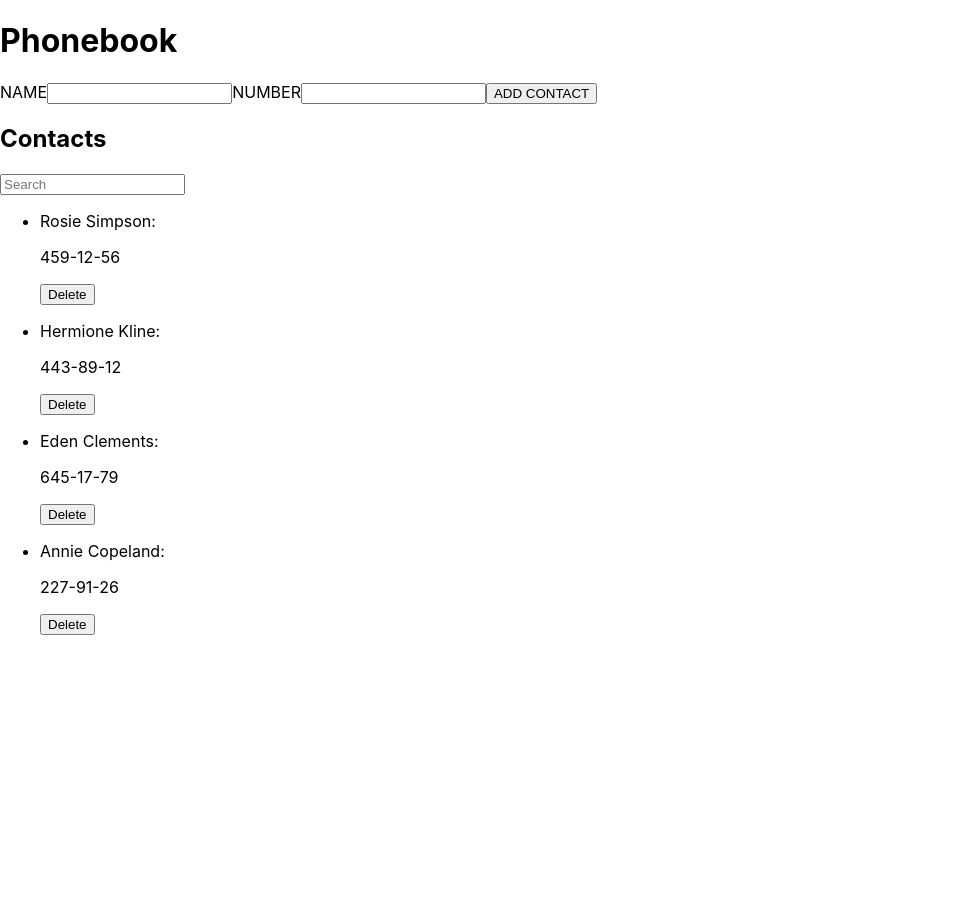
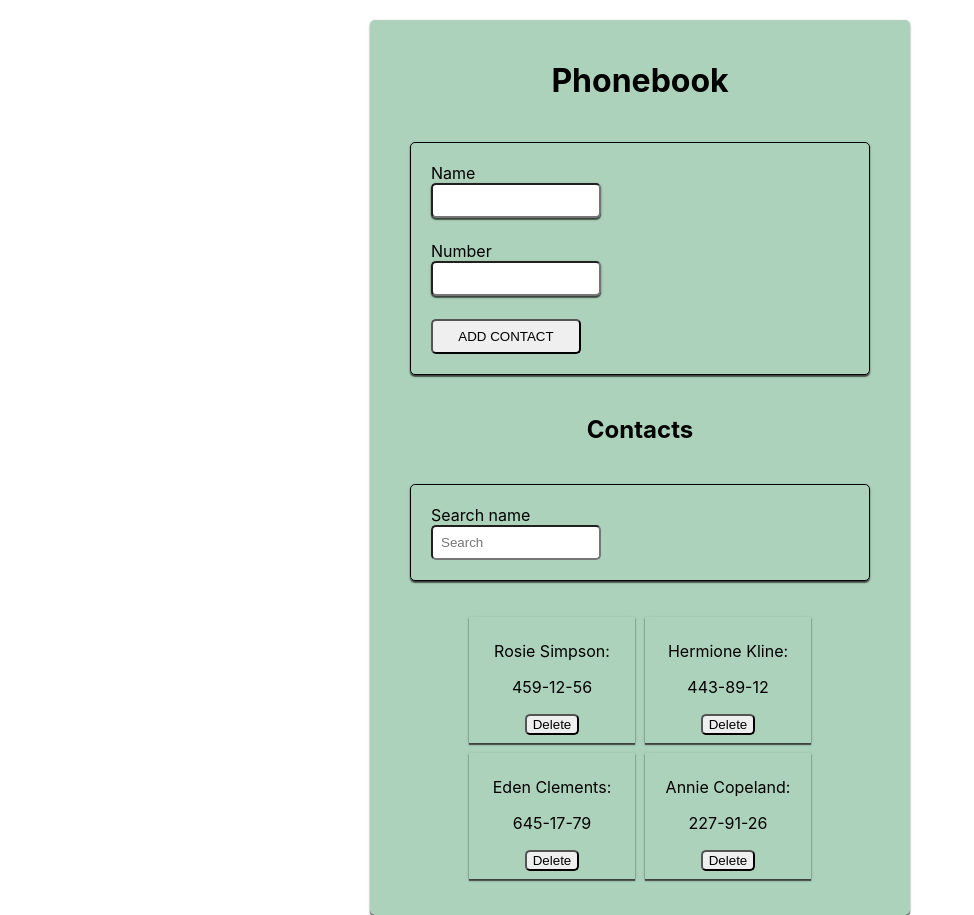
Before and after one commit to Tetyana8222/goit-react-hw-02-phonebook, a React (Create React App) app: page / in a window 1280 px wide. Shown: the whole page, without its empty margins (0-974 px from the left). Before the commit the page ends 800 px from the top, so only its background shows below. Built offline with nearby package versions, Linux system fonts and the light colour scheme.

Commit message:
add styles

```diff
--- a/package.json
+++ b/package.json
@@ -4,6 +4,7 @@
   "private": true,
   "homepage": "https://Tetyana8222.github.io/goit-react-hw-02-phonebook/",
   "dependencies": {
+    "@emotion/styled": "^11.11.0",
     "@testing-library/jest-dom": "^5.16.3",
     "@testing-library/react": "^12.1.4",
     "@testing-library/user-event": "^13.5.0",
--- a/src/components/App.jsx
+++ b/src/components/App.jsx
@@ -2,6 +2,7 @@ import React, { Component } from 'react';
 import { ContactForm } from './ContactForm/ContactForm';
 import { Filter } from './Filter/Filter';
 import { ContactList } from './ContactList/ContactList';
+import { Container } from './App.styled';
 
 export class App extends Component {
   state = {
@@ -48,7 +49,7 @@ export class App extends Component {
 
   render() {
     return (
-      <div>
+      <Container>
         <h1>Phonebook</h1>
         <ContactForm addContact={this.addContact} />
 
@@ -61,7 +62,7 @@ export class App extends Component {
           contacts={this.handleFilterContacts()}
           onDeleteContact={this.onDeleteContact}
         />
-      </div>
+      </Container>
     );
   }
 }
--- /dev/null
+++ b/src/components/App.styled.jsx
@@ -0,0 +1,17 @@
+import styled from '@emotion/styled';
+
+export const Container = styled.div`
+  display: flex;
+  flex-direction: column;
+  text-align: center;
+  margin-top: 20px;
+  margin-left: auto;
+  margin-right: auto;
+  padding: 20px;
+  max-width: 500px;
+  background-color: #add2bb;
+  border-radius: 5px;
+  box-shadow: 0px 1px 3px rgba(0, 0, 0, 0.23), 0px 1px 1px rgba(0, 0, 0, 0.24),
+    0px 2px 1px rgba(0, 0, 0, 0.5);
+  max-width: 500px;
+`;
--- a/src/components/ContactForm/ContactForm.jsx
+++ b/src/components/ContactForm/ContactForm.jsx
@@ -1,6 +1,8 @@
 import React, { Component } from 'react';
 import PropTypes from 'prop-types';
 import { nanoid } from 'nanoid';
+import { Form, TextFiled, Label, AddcontactBtn } from './ContactForm.styled';
+
 export class ContactForm extends Component {
   state = {
     name: '',
@@ -28,11 +30,10 @@ export class ContactForm extends Component {
   };
   render() {
     return (
-      <form onSubmit={this.handleSubmitForm}>
-        <div>
-          <label>
-            NAME
-            <input
+      <Form onSubmit={this.handleSubmitForm}>
+        <Label>
+          Name
+          <TextFiled
             onChange={this.handleChangeInput}
             type="text"
             name="name"
@@ -41,10 +42,10 @@ export class ContactForm extends Component {
             required
             value={this.state.name}
           />
-          </label>
-          <label htmlFor="">
-            NUMBER
-            <input
+        </Label>
+        <Label htmlFor="">
+          Number
+          <TextFiled
             onChange={this.handleChangeInput}
             type="tel"
             name="number"
@@ -53,10 +54,9 @@ export class ContactForm extends Component {
             required
             value={this.state.number}
           />
-          </label>
-          <button type="submit">ADD CONTACT</button>
-        </div>
-      </form>
+        </Label>
+        <AddcontactBtn type="submit">ADD CONTACT</AddcontactBtn>
+      </Form>
     );
   }
 }
--- /dev/null
+++ b/src/components/ContactForm/ContactForm.styled.jsx
@@ -0,0 +1,37 @@
+import styled from '@emotion/styled';
+
+export const Form = styled.form`
+  flex-direction: column;
+  max-width: 500px;
+  border: 1px solid black;
+  border-radius: 5px;
+  padding: 20px;
+  margin: 20px;
+  display: flex;
+  gap: 15px;
+  box-shadow: 0px 1px 3px rgba(0, 0, 0, 0.23), 0px 1px 1px rgba(0, 0, 0, 0.24),
+    0px 2px 1px rgba(0, 0, 0, 0.5);
+`;
+
+export const Label = styled.label`
+  display: flex;
+  flex-direction: column;
+  align-items: flex-start;
+`;
+
+export const TextFiled = styled.input`
+  max-width: 150px;
+  padding: 8px;
+  border-radius: 5px;
+  box-shadow: 0px 1px 3px rgba(0, 0, 0, 0.23), 0px 1px 1px rgba(0, 0, 0, 0.24),
+    0px 2px 1px rgba(0, 0, 0, 0.5);
+  margin-bottom: 8px;
+`;
+
+export const AddcontactBtn = styled.button`
+  display: flex;
+  justify-content: center;
+  max-width: 150px;
+  padding: 8px;
+  border-radius: 5px;
+`;
--- a/src/components/ContactList/ContactList.jsx
+++ b/src/components/ContactList/ContactList.jsx
@@ -1,21 +1,22 @@
 import React from 'react';
 import PropTypes from 'prop-types';
+import { List, ContactCard, DeleteContactBtn } from './ContactList.styled';
 
 export const ContactList = ({ contacts, onDeleteContact }) => {
   return (
-    <ul>
+    <List>
       {contacts.map(({ id, name, number }) => {
         return (
-          <li key={id}>
+          <ContactCard key={id}>
             <p>{name}: </p>
             <p>{number}</p>
-            <button type="button" onClick={() => onDeleteContact(id)}>
+            <DeleteContactBtn type="button" onClick={() => onDeleteContact(id)}>
               Delete
-            </button>
-          </li>
+            </DeleteContactBtn>
+          </ContactCard>
         );
       })}
-    </ul>
+    </List>
   );
 };
 
--- /dev/null
+++ b/src/components/ContactList/ContactList.styled.jsx
@@ -0,0 +1,23 @@
+import styled from '@emotion/styled';
+
+export const List = styled.ul`
+  list-style: none;
+  padding: 0px;
+  display: flex;
+  flex-wrap: wrap;
+  gap: 10px;
+  justify-content: center;
+`;
+
+export const ContactCard = styled.li`
+  width: 150px;
+  height: auto;
+  padding: 8px;
+
+  box-shadow: 0px 1px 3px rgba(0, 0, 0, 0.23), 0px 1px 1px rgba(0, 0, 0, 0.24),
+    0px 2px 1px rgba(0, 0, 0, 0.5);
+`;
+
+export const DeleteContactBtn = styled.button`
+  border-radius: 5px;
+`;
--- a/src/components/Filter/Filter.jsx
+++ b/src/components/Filter/Filter.jsx
@@ -1,8 +1,20 @@
 import React from 'react';
 import PropTypes from 'prop-types';
+import { Wrapper, Label, SearchInput } from './Filter.styled';
 
 export const Filter = ({ handleChange, value }) => {
-  return <input onChange={handleChange} value={value} placeholder="Search" />;
+  return (
+    <Wrapper>
+      <Label htmlFor="">
+        Search name
+        <SearchInput
+          onChange={handleChange}
+          value={value}
+          placeholder="Search"
+        />
+      </Label>
+    </Wrapper>
+  );
 };
 
 Filter.propTypes = {
--- /dev/null
+++ b/src/components/Filter/Filter.styled.jsx
@@ -0,0 +1,20 @@
+import styled from '@emotion/styled';
+
+export const Wrapper = styled.div`
+  border: 1px solid #000;
+  border-radius: 5px;
+  box-shadow: 0px 1px 3px rgba(0, 0, 0, 0.23), 0px 1px 1px rgba(0, 0, 0, 0.24),
+    0px 2px 1px rgba(0, 0, 0, 0.5);
+  padding: 20px 20px;
+  margin: 20px;
+`;
+export const Label = styled.label`
+  display: flex;
+  flex-direction: column;
+  align-items: flex-start;
+`;
+export const SearchInput = styled.input`
+  width: 150px;
+  padding: 8px;
+  border-radius: 5px;
+`;
```
Also changed, not shown: 1 other file (tests, documents, lock files or other folders). Lines whose indentation alone changed are shown as unchanged.
